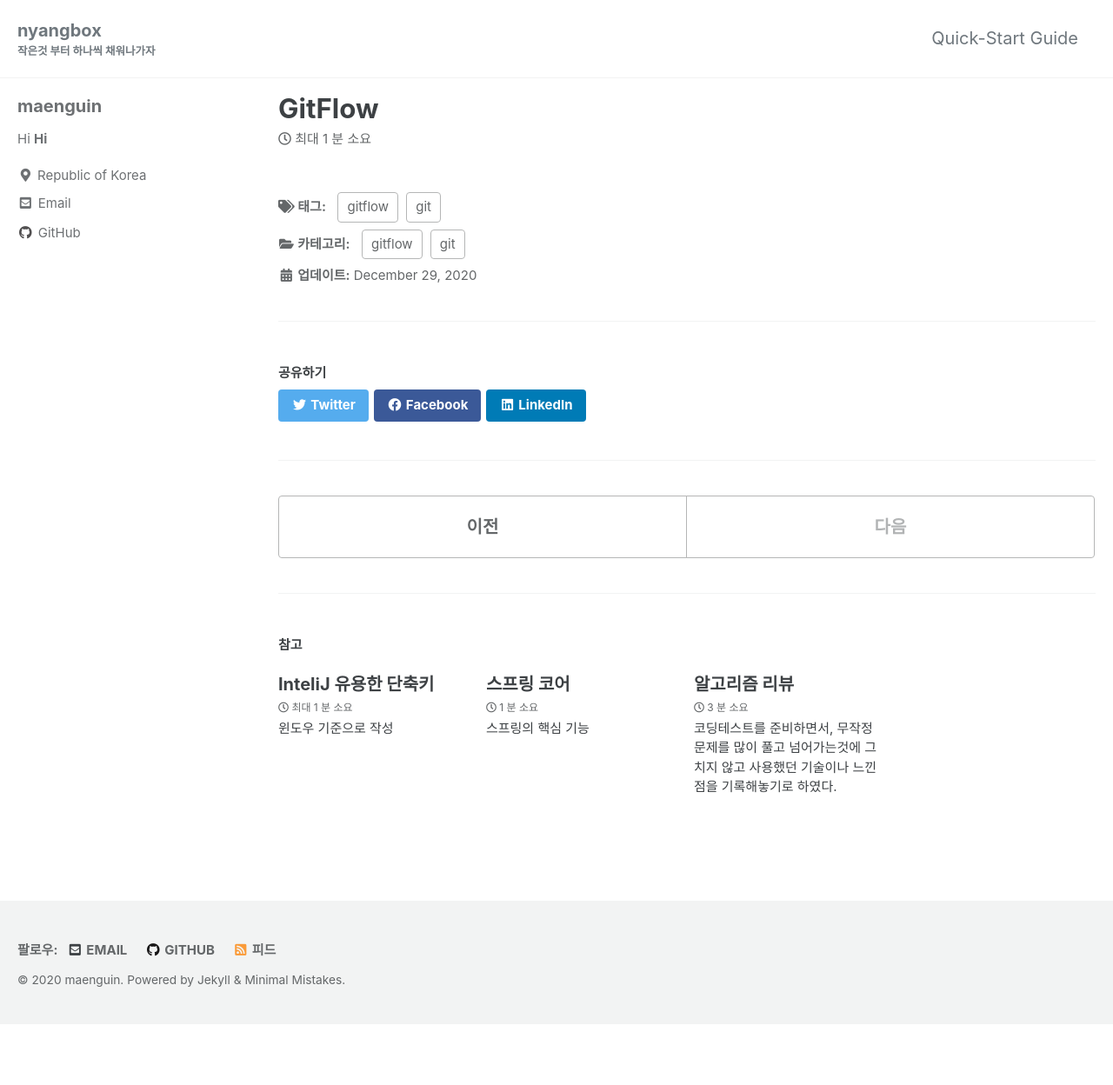
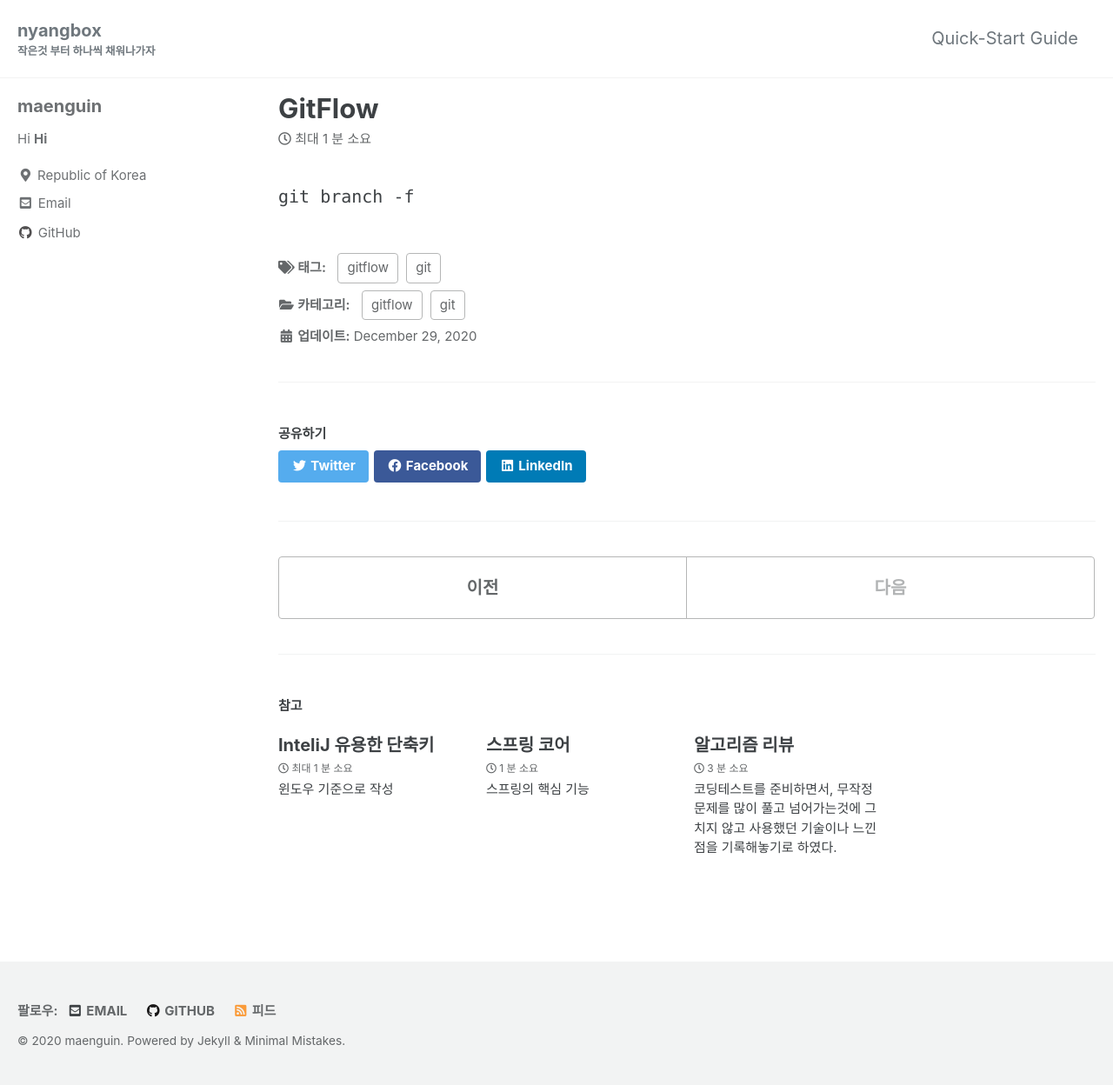
Before and after one commit to maenguin/maenguin.github.io, a Jekyll site: the page built from _posts/2020-12-29-gitflow.md, in a window 1280 px wide. Shown: the whole page at 87% size. Built offline with Jekyll 4.4.1, drawn with Linux system fonts in a browser that asks for light colours; cached includes are drawn as plain includes; before the commit the page ends 1178 px from its top, so only the background shows below that.

Commit message:
Update 2020-12-29-gitflow.md

````diff
--- a/_posts/2020-12-29-gitflow.md
+++ b/_posts/2020-12-29-gitflow.md
@@ -7,3 +7,7 @@ tags:
   - git
   - gitflow
 ---
+
+```git
+git branch -f
+```
````
